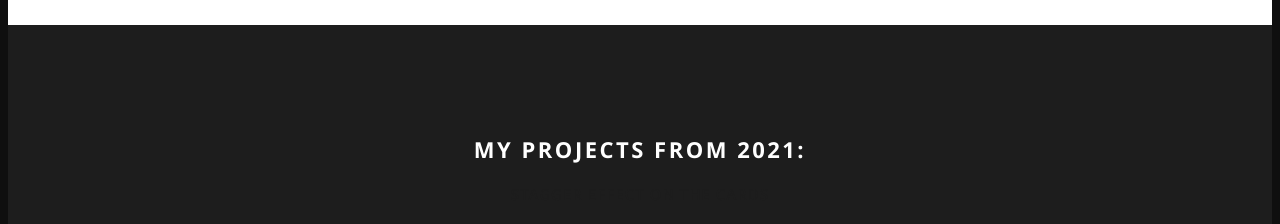
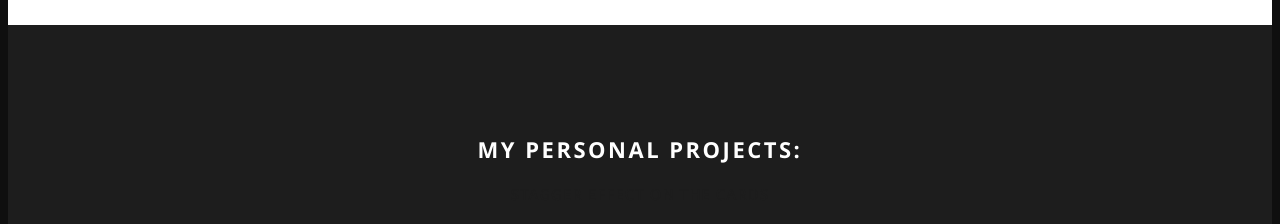
Before and after one commit to mikeyhauser/MikeyReactPortfolio, a React (Create React App) app: page / in a window 1280 px wide. Shown: the part 3700-3924 px from the top of the page. Built offline with nearby package versions, Linux system fonts and the light colour scheme.

Commit message:
synching branches

```diff
--- a/src/components/Portfolio.js
+++ b/src/components/Portfolio.js
@@ -2,6 +2,7 @@ import React, { Component } from "react";
 import Zmage from "react-zmage";
 
 let id = 0;
+
 class Portfolio extends Component {
   render() {
     if (!this.props.data) return null;
@@ -13,7 +14,7 @@ class Portfolio extends Component {
           <h1>Stagger Effect On The Cards</h1>
           <div key={id++} class="columns flip-card">
             <div class="flip-card-inner">
-              <div style={{ backgroundImage: '(${projectImage})' }}
+              <div style={{ backgroundImage: `(${projectImage})` }}
                 class="flip-card-front">
                 <h4 style={{ backgroundColor: "black" }} >{projects.title}</h4>
                 <Zmage style={{ width: "170px", height: "150px" }} alt={projects.title} src={projectImage} />
@@ -44,8 +45,7 @@ class Portfolio extends Component {
         <div className="row">
           <div className="twelve columns collapsed">
 
-            <h2 style={{ color: "white", textAlign: "center" }}>My Projects From 2021:</h2>
-            {/* <p style={{ color: "gray", textAlign: "center" }}>(Bus Tracker uses a free cloud database and will take 10 seconds to load)</p> */}
+            <h2 style={{ color: "white", textAlign: "center" }}>My Personal Projects:</h2>
 
             <div
               id="portfolio-wrapper"
```
Also changed, not shown: 1 other file (tests, documents, lock files or other folders).
